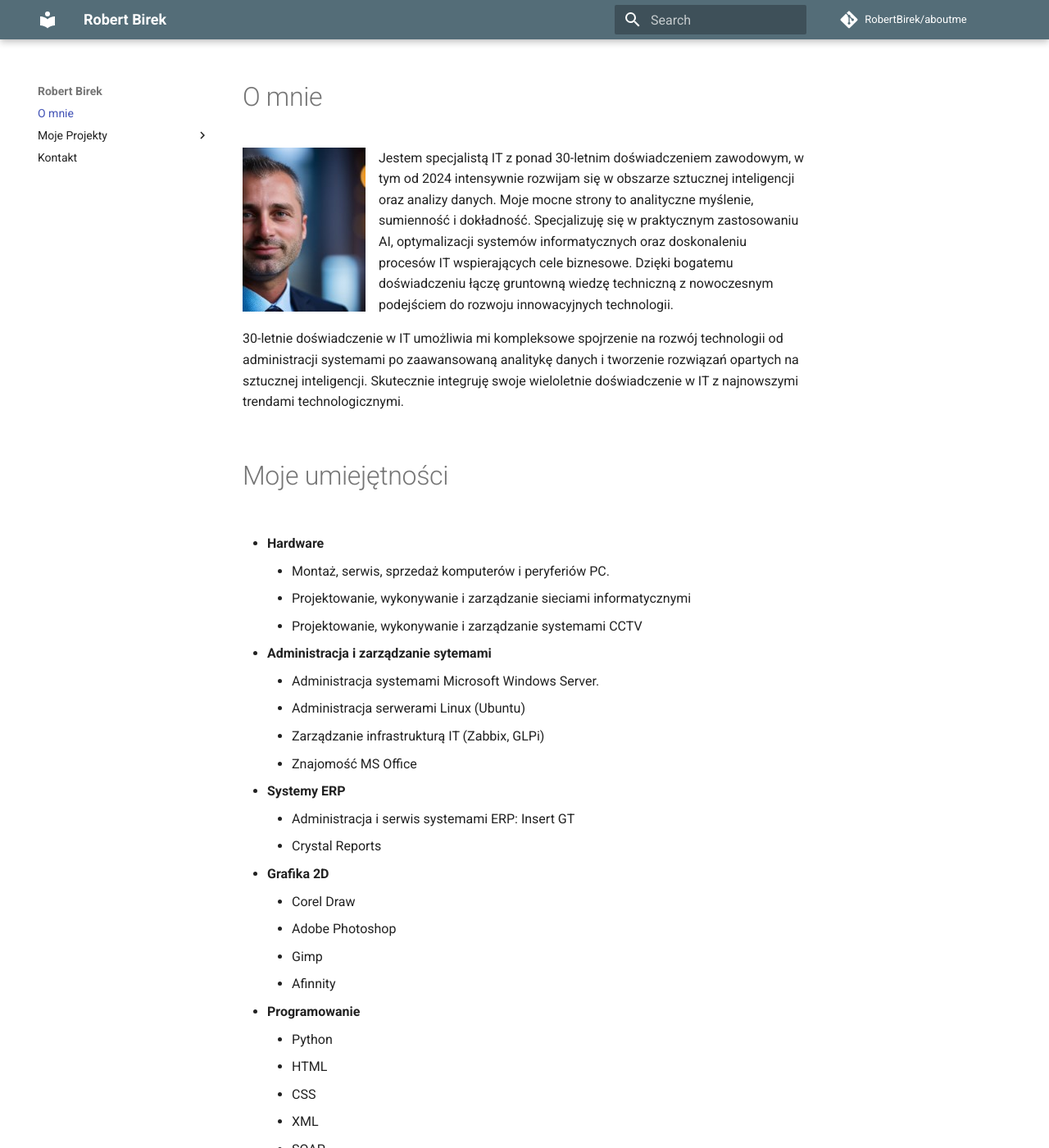
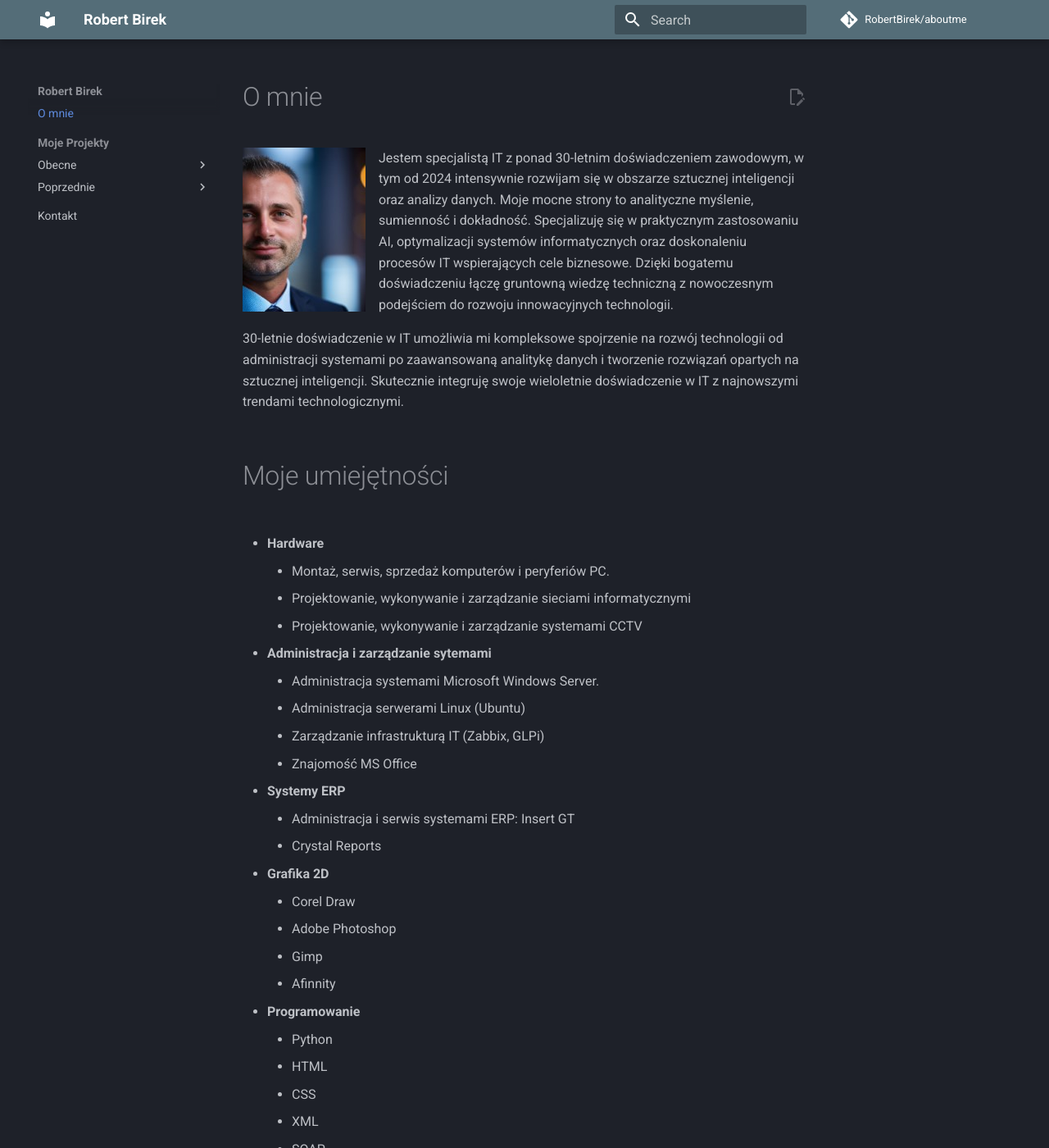
Before and after one commit to RobertBirek/aboutme, an MkDocs documentation site: the page built from docs/index.md, in a window 1280 px wide and 1400 px high. Shown: the whole window at 82% size. Built offline with MkDocs 1.6.1 and Material for MkDocs 9.7.7, drawn with Linux system fonts in a browser that asks for light colours; comment, search, counter and statistics services are not loaded.

Commit message:
Modify mkdocs.yml for site description and theme
Updated site description and theme settings in mkdocs.yml.

```diff
--- a/mkdocs.yml
+++ b/mkdocs.yml
@@ -1,6 +1,6 @@
 site_name: Robert Birek
 site_author: Robert Birek
-site_description: Portfolio Robert Birek
+site_description: "Portfolio Robert Birek — projekty IT, automatyzacja, AI, e-commerce i administracja systemami."
 
 repo_name: RobertBirek/aboutme
 repo_url: https://github.com/RobertBirek/aboutme
@@ -9,8 +9,19 @@
   name: material
   favicon: assets/favicon.ico
   palette:
+    scheme: slate
     primary: blue grey
     accent: amber
+  font:
+    text: "Roboto"
+    code: "Fira Code"
+  features:
+    - navigation.instant
+    - navigation.sections
+    - navigation.top
+    - content.tabs.link
+    - content.code.copy
+    - content.action.edit
 markdown_extensions:
   - attr_list
 
```
